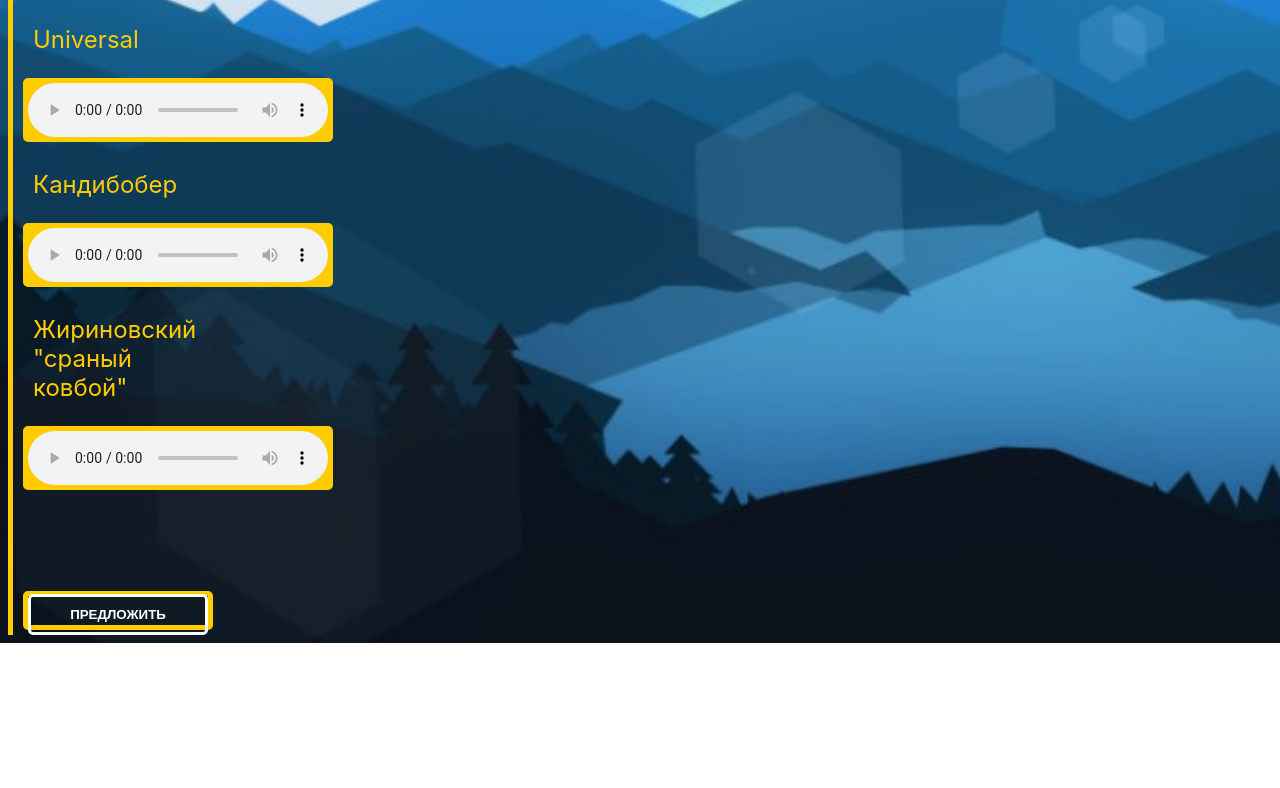
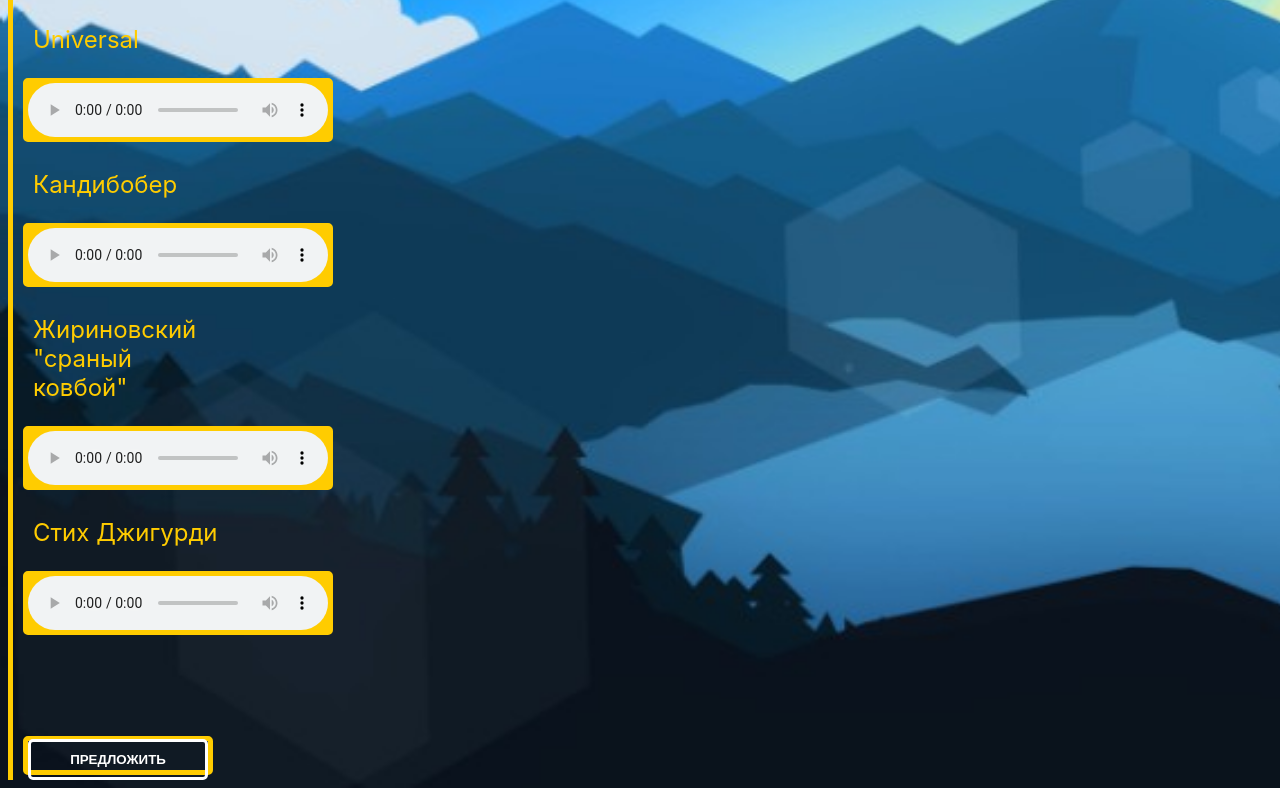
Before and after one commit to RAR-Armando/-, a plain HTML site: page audio2.html in a window 1280 px wide. Shown: the part 477-1265 px from the top of the page. Before the commit the page ends 1120 px from the top, so only its background shows below. Drawn offline with Linux system fonts and the light colour scheme.

Commit message:
global-ver3.1

```diff
--- a/audio2.html
+++ b/audio2.html
@@ -21,6 +21,8 @@
 <audio controls src="audio/kandibober.mpeg"></audio>
 <p class="text-name">Жириновский "сраный ковбой"</p>
 <audio controls src="audio/shirinovski.mpeg"></audio>
+<p class="text-name">Стих Джигурди</p>
+<audio controls src="audio/nikita.mpeg"></audio>
 
 <a class="social-link" href="https://vk.com/rar_nikitka"><button>Предложить</button></a>
 
```
Also changed, not shown: 1 other file.
